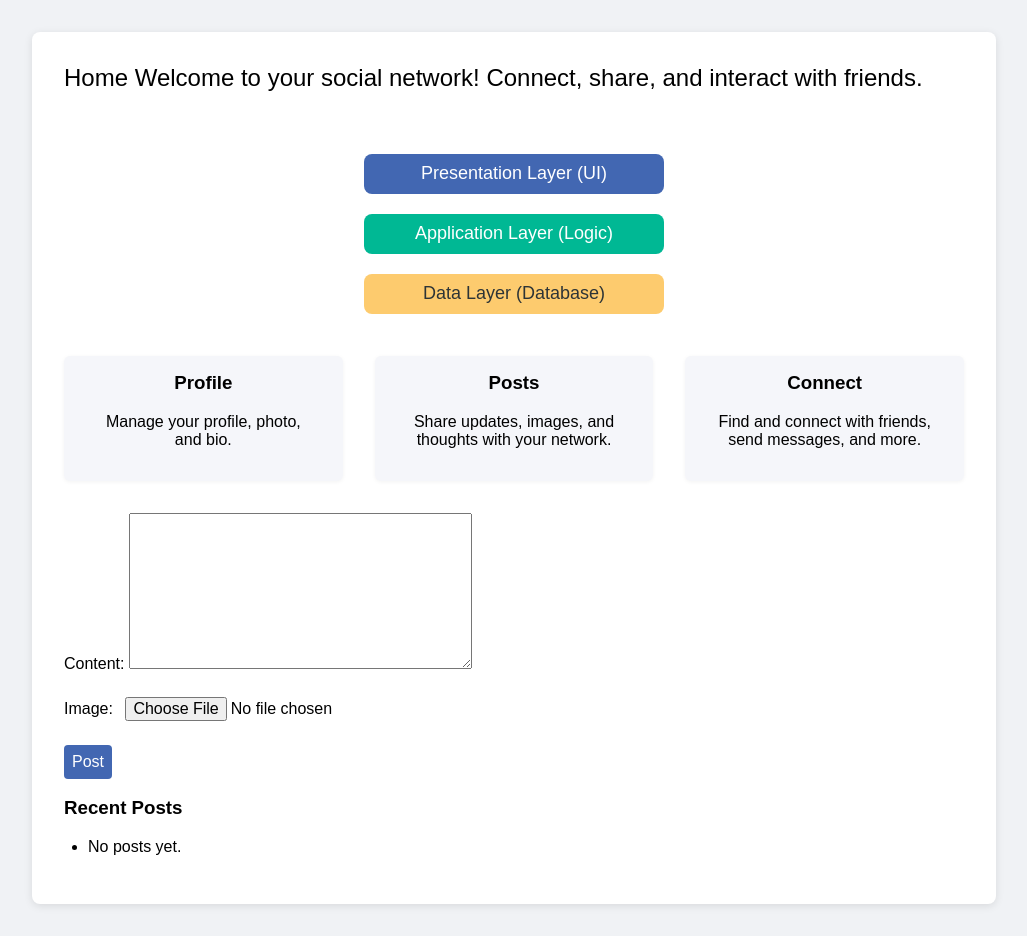
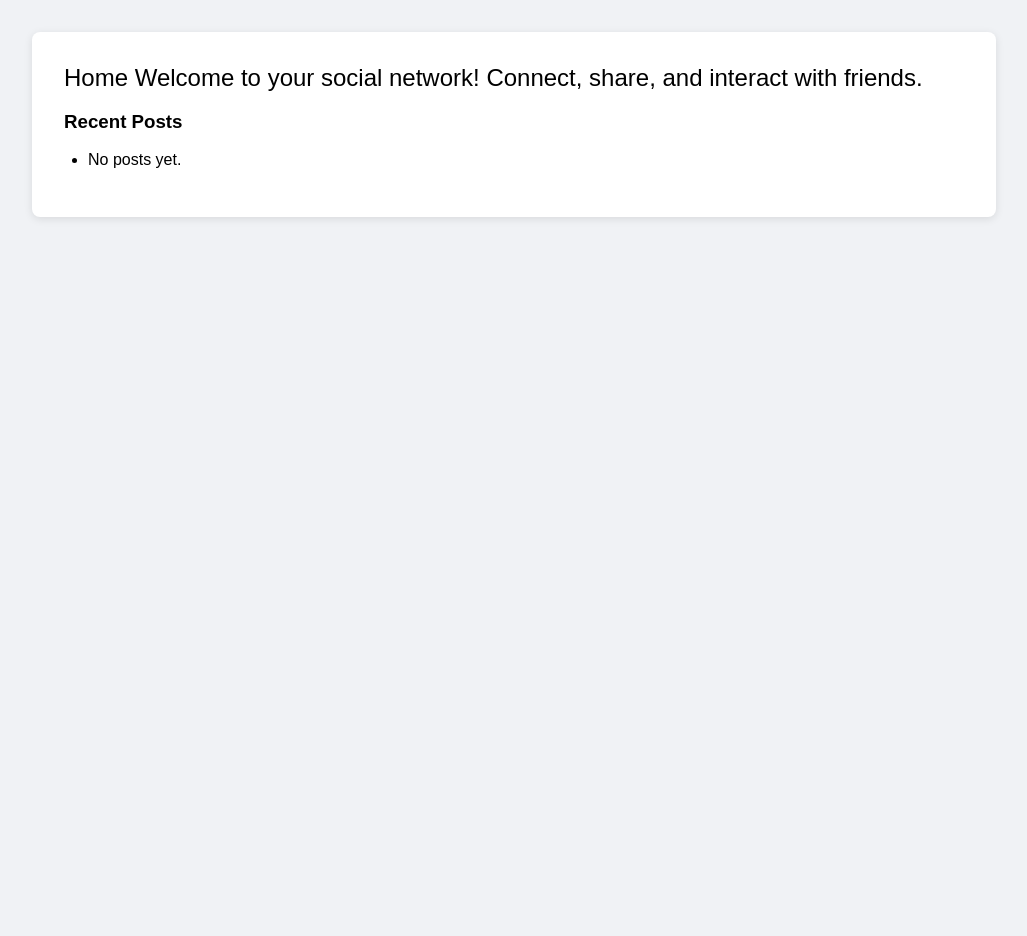
Before and after one commit to Kanval87/humtumcollaboration, a Django app: page / in a window 1280 px wide. Shown: the part 69-1005 px from the top of the page, without its empty margins (126-1153 px from the left). After the commit the page ends 288 px from the top, so only its background shows below. Run offline with Django 5.2, Linux system fonts and the light colour scheme; data that the repository does not hold is empty.

Commit message:
- logging - a bit of improvement in home

```diff
--- a/socialnetwork/views.py
+++ b/socialnetwork/views.py
@@ -5,51 +5,61 @@ from django.contrib.auth.forms import AuthenticationForm
 from django.contrib.auth.models import User
 from posts.forms import SignUpForm, PostForm
 from posts.models import Post, Profile
+import logging
+
+logger = logging.getLogger(__name__)
+
 
 def signup_view(request):
-    if request.method == 'POST':
+    if request.method == "POST":
         form = SignUpForm(request.POST)
         if form.is_valid():
             user = form.save()
             Profile.objects.create(user=user)
             login(request, user)
-            return redirect('home')
+            return redirect("home")
     else:
         form = SignUpForm()
-    return render(request, 'signup.html', {'form': form})
+    return render(request, "signup.html", {"form": form})
+
 
 def login_view(request):
-    if request.method == 'POST':
+    if request.method == "POST":
         form = AuthenticationForm(request, data=request.POST)
         if form.is_valid():
             user = form.get_user()
             login(request, user)
-            return redirect('home')
+            return redirect("home")
     else:
         form = AuthenticationForm()
-    return render(request, 'login.html', {'form': form})
+    return render(request, "login.html", {"form": form})
+
 
 def logout_view(request):
     logout(request)
-    return redirect('login')
+    return redirect("login")
+
 
 # @login_required
 def home(request):
-    posts = Post.objects.all().order_by('-created_at')
-    if request.method == 'POST':
+    logger.info("Home view accessed")
+    posts = Post.objects.all().order_by("-created_at")
+    if request.method == "POST":
         form = PostForm(request.POST, request.FILES)
+        logger.info(f"PostForm data: {form.data}, files: {form.files}")
         if form.is_valid():
             post = form.save(commit=False)
             post.author = request.user
             post.save()
-            return redirect('home')
+            return redirect("home")
     else:
         form = PostForm()
-    return render(request, 'home.html', {'form': form, 'posts': posts})
+    return render(request, "home.html", {"form": form, "posts": posts})
+
 
 @login_required
 def profile_view(request, username):
     user = User.objects.get(username=username)
     profile = user.profile
-    posts = Post.objects.filter(author=user).order_by('-created_at')
-    return render(request, 'profile.html', {'profile': profile, 'posts': posts})
+    posts = Post.objects.filter(author=user).order_by("-created_at")
+    return render(request, "profile.html", {"profile": profile, "posts": posts})
--- a/templates/home.html
+++ b/templates/home.html
@@ -55,36 +55,14 @@
     <div class="container">
         {% block content %}
         <div class="welcome">Home Welcome to your social network! Connect, share, and interact with friends.</div>
-        <div class="diagram">
-            <!-- Simple SVG diagram for 3-layer architecture -->
-            <svg viewBox="0 0 400 200">
-                <rect x="50" y="30" width="300" height="40" fill="#4267B2" rx="8"/>
-                <text x="200" y="55" text-anchor="middle" fill="#fff" font-size="18">Presentation Layer (UI)</text>
-                <rect x="50" y="90" width="300" height="40" fill="#00b894" rx="8"/>
-                <text x="200" y="115" text-anchor="middle" fill="#fff" font-size="18">Application Layer (Logic)</text>
-                <rect x="50" y="150" width="300" height="40" fill="#fdcb6e" rx="8"/>
-                <text x="200" y="175" text-anchor="middle" fill="#2d3436" font-size="18">Data Layer (Database)</text>
-            </svg>
-        </div>
-        <div class="features">
-            <div class="feature">
-                <h3>Profile</h3>
-                <p>Manage your profile, photo, and bio.</p>
-            </div>
-            <div class="feature">
-                <h3>Posts</h3>
-                <p>Share updates, images, and thoughts with your network.</p>
-            </div>
-            <div class="feature">
-                <h3>Connect</h3>
-                <p>Find and connect with friends, send messages, and more.</p>
-            </div>
-        </div>
-        <form method="post" enctype="multipart/form-data">
+
+        {% if user.is_authenticated %}
+        <form method="post" enctype="multipart/form-data"></form>
             {% csrf_token %}
             {{ form.as_p }}
             <button type="submit">Post</button>
         </form>
+        {% endif %}
         <h3>Recent Posts</h3>
         <ul>
             {% for post in posts %}
```
Also changed, not shown: socialnetwork/settings.py (+29 -0 lines).
